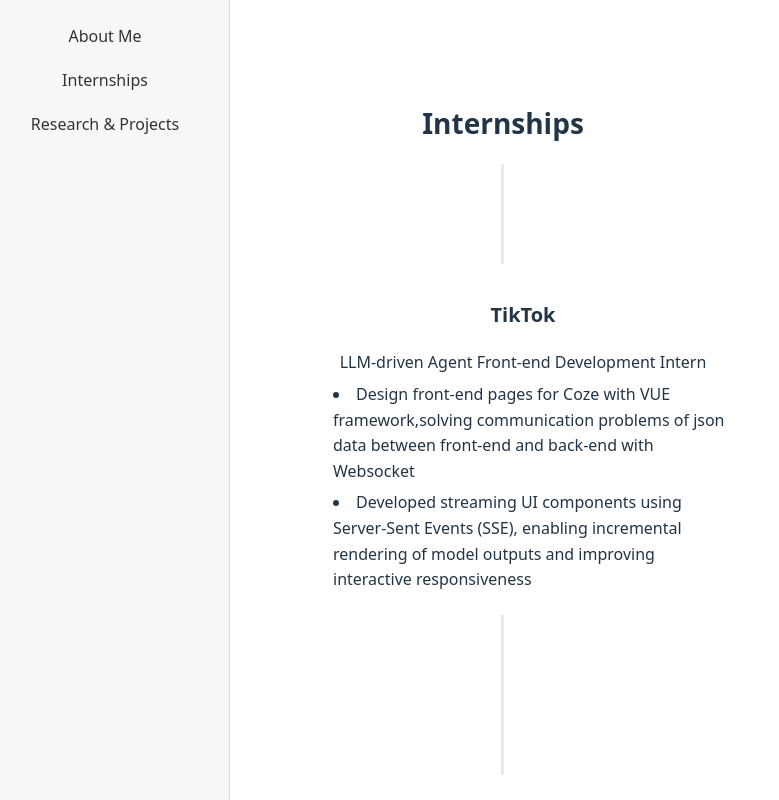
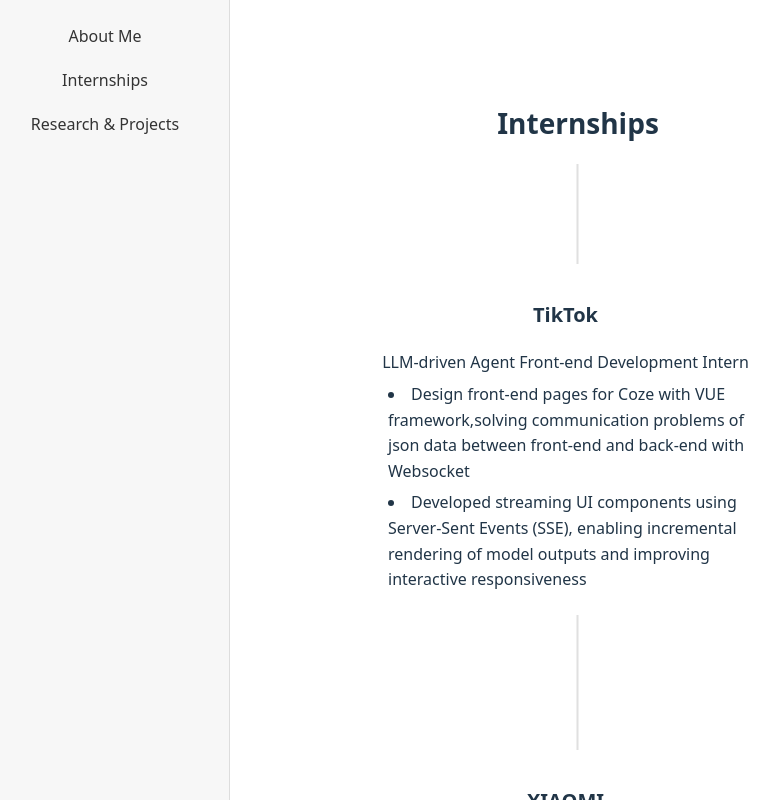
Before and after one commit to problemme/CV_link, a Vue app: page / in a window 1280 px wide. Both pictures are taken after a click on the link "Internships". Shown: the top 800 px of the page, without its empty margins (19-798 px from the left). Built offline with nearby package versions, Linux system fonts and the light colour scheme.

Commit message:
Adjust layout widths and margins in internships.vue

```diff
--- a/src/components/internships.vue
+++ b/src/components/internships.vue
@@ -112,7 +112,7 @@
 .timeline-item {
     display:flex;
     position: relative;
-    width: 100%;
+    width: 90%;
     padding: 10px 20px;
 }
 
@@ -130,7 +130,7 @@
 }
 .card {
   width: 420px;
-  margin: 50px auto;
+  margin: 50px 75px 25px;
   background: #fff;
   padding: 16px 20px;
   border-radius: 10px;
```
